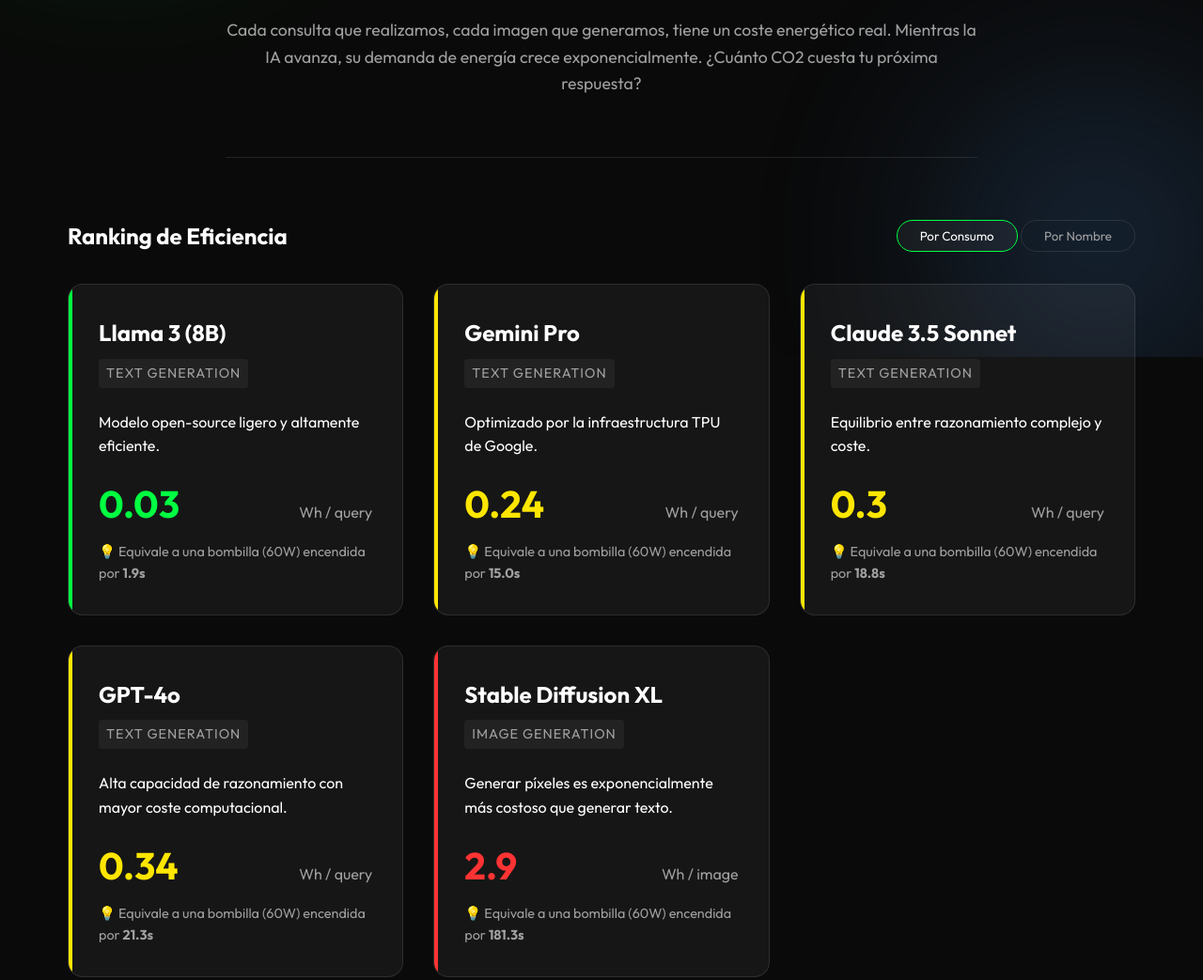
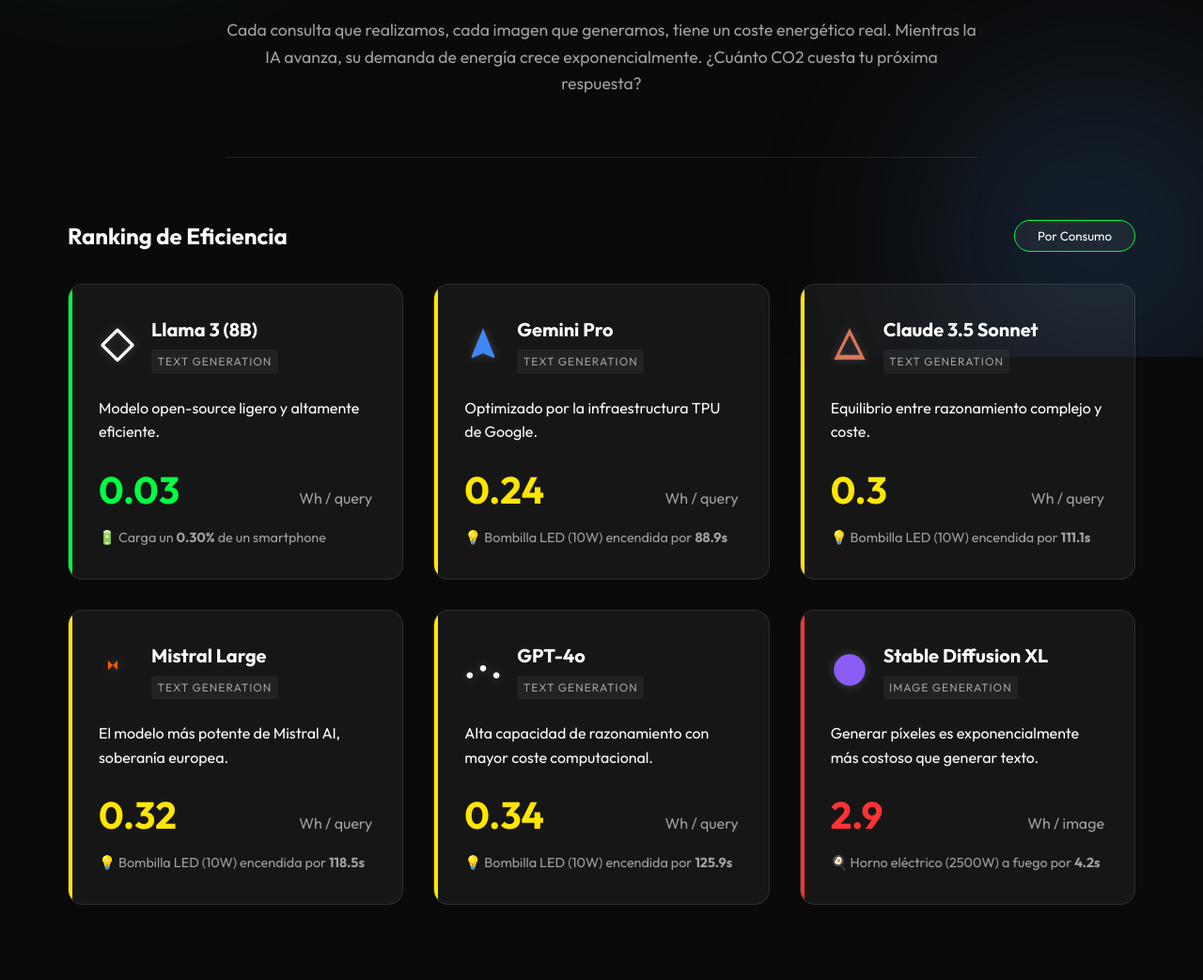
Before and after one commit to DaniRZ10/VibeCoding, a plain HTML site: page index.html in a window 1280 px wide. Shown: the part 420-1463 px from the top of the page at 94% size. Drawn offline with Linux system fonts and the light colour scheme.

Commit message:
Prompts para ajustar los cambios que destruyen lo creado

```diff
--- a/index.html
+++ b/index.html
@@ -1,5 +1,6 @@
 <!DOCTYPE html>
 <html lang="es">
+
 <head>
     <meta charset="UTF-8">
     <meta name="viewport" content="width=device-width, initial-scale=1.0">
@@ -9,6 +10,7 @@
     <link rel="preconnect" href="https://fonts.gstatic.com" crossorigin>
     <link href="https://fonts.googleapis.com/css2?family=Outfit:wght@300;400;700&display=swap" rel="stylesheet">
 </head>
+
 <body>
     <div class="background-globes">
         <div class="globe globe-1"></div>
@@ -18,7 +20,8 @@
     <header class="hero">
         <div class="container">
             <h1 class="fade-in">La Huella Invisible de la <span class="highlight">IA</span></h1>
-            <p class="subtitle fade-in delay-1">Comparativa de consumo energético de los modelos más potentes del mundo.</p>
+            <p class="subtitle fade-in delay-1">Comparativa de consumo energético de los modelos más potentes del mundo.
+            </p>
         </div>
     </header>
 
@@ -36,7 +39,6 @@
                 <h2>Ranking de Eficiencia</h2>
                 <div class="sort-buttons">
                     <button id="sortByEnergy" class="active">Por Consumo</button>
-                    <button id="sortByName">Por Nombre</button>
                 </div>
             </div>
 
@@ -47,7 +49,9 @@
 
         <section class="methodology fade-in delay-4">
             <h3>Notas Metodológicas</h3>
-            <p>Datos estimados basados en reportes técnicos y estudios recientes (2024-2025). Los valores representan el consumo promedio por query (texto) o por generación (imagen). Las cifras reales pueden variar según la carga del servidor y la complejidad del prompt.</p>
+            <p>Datos estimados basados en reportes técnicos y estudios recientes (2024-2025). Los valores representan el
+                consumo promedio por query (texto) o por generación (imagen). Las cifras reales pueden variar según la
+                carga del servidor y la complejidad del prompt.</p>
         </section>
     </main>
 
@@ -57,4 +61,5 @@
 
     <script src="script.js"></script>
 </body>
+
 </html>
--- a/script.js
+++ b/script.js
@@ -4,6 +4,7 @@
         type: "Text Generation",
         energy: 0.03, // Wh
         unit: "Wh / query",
+        logo: "images/logos/meta-llama.svg",
         desc: "Modelo open-source ligero y altamente eficiente."
     },
     {
@@ -11,6 +12,7 @@
         type: "Text Generation",
         energy: 0.24,
         unit: "Wh / query",
+        logo: "images/logos/google-gemini.svg",
         desc: "Optimizado por la infraestructura TPU de Google."
     },
     {
@@ -18,13 +20,23 @@
         type: "Text Generation",
         energy: 0.30,
         unit: "Wh / query",
+        logo: "images/logos/anthropic-claude.svg",
         desc: "Equilibrio entre razonamiento complejo y coste."
+    },
+    {
+        name: "Mistral Large",
+        type: "Text Generation",
+        energy: 0.32,
+        unit: "Wh / query",
+        logo: "images/logos/mistral-ai.svg",
+        desc: "El modelo más potente de Mistral AI, soberanía europea."
     },
     {
         name: "GPT-4o",
         type: "Text Generation",
         energy: 0.34,
         unit: "Wh / query",
+        logo: "images/logos/openai.svg",
         desc: "Alta capacidad de razonamiento con mayor coste computacional."
     },
     {
@@ -32,13 +44,13 @@
         type: "Image Generation",
         energy: 2.90,
         unit: "Wh / image",
+        logo: "images/logos/stability-ai.svg",
         desc: "Generar píxeles es exponencialmente más costoso que generar texto."
     }
 ];
 
 const container = document.getElementById('modelGrid');
 const btnEnergy = document.getElementById('sortByEnergy');
-const btnName = document.getElementById('sortByName');
 
 function getConsumptionClass(energy) {
     if (energy < 0.1) return 'low-consumption';
@@ -56,14 +68,34 @@
         card.className = `card ${consumptionClass} fade-in`;
         card.style.animationDelay = `${index * 0.1}s`;
 
-        // Calculate equivalence (Bulb seconds)
-        // 60W bulb consumes 60Wh in 1 hour -> 1Wh per minute -> 0.016 Wh per second.
-        // Energy / 0.016 = Seconds of 60W bulb
-        const bulbSeconds = (model.energy / 0.016).toFixed(1);
+        // Dynamic Comparison Logic
+        let comparisonHTML = '';
+        if (model.energy < 0.1) {
+            // Charging a smartphone (approx 10Wh for full charge)
+            const phonePercentage = (model.energy / 10 * 100).toFixed(2);
+            comparisonHTML = `🔋 Carga un <strong>${phonePercentage}%</strong> de un smartphone`;
+        } else if (model.energy < 0.5) {
+            // LED Bulb (10W) -> 0.0027 Wh per second
+            const ledSeconds = (model.energy / 0.0027).toFixed(1);
+            comparisonHTML = `💡 Bombilla LED (10W) encendida por <strong>${ledSeconds}s</strong>`;
+        } else if (model.energy < 1.0) {
+            // Laptop (45W) -> 0.0125 Wh per second
+            const laptopSeconds = (model.energy / 0.0125).toFixed(1);
+            comparisonHTML = `💻 Laptop (45W) funcionando por <strong>${laptopSeconds}s</strong>`;
+        } else {
+            // Oven (2500W) -> 0.694 Wh per second
+            const ovenSeconds = (model.energy / 0.694).toFixed(1);
+            comparisonHTML = `🍳 Horno eléctrico (2500W) a fuego por <strong>${ovenSeconds}s</strong>`;
+        }
 
         card.innerHTML = `
-            <div class="model-name">${model.name}</div>
-            <div class="model-type">${model.type}</div>
+            <div class="card-header">
+                <img src="${model.logo}" alt="${model.name} logo" class="model-logo">
+                <div>
+                    <div class="model-name">${model.name}</div>
+                    <div class="model-type">${model.type}</div>
+                </div>
+            </div>
             <p>${model.desc}</p>
 
             <div class="stat-row">
@@ -72,7 +104,7 @@
             </div>
 
             <div class="comparison">
-                💡 Equivale a una bombilla (60W) encendida por <strong>${bulbSeconds}s</strong>
+                ${comparisonHTML}
             </div>
         `;
 
@@ -80,17 +112,10 @@
     });
 }
 
-// Sorting Functions
 function sortByEnergy() {
     const sorted = [...models].sort((a, b) => a.energy - b.energy);
     renderModels(sorted);
     updateButtons(btnEnergy);
-}
-
-function sortByName() {
-    const sorted = [...models].sort((a, b) => a.name.localeCompare(b.name));
-    renderModels(sorted);
-    updateButtons(btnName);
 }
 
 function updateButtons(activeBtn) {
@@ -100,7 +125,6 @@
 
 // Event Listeners
 btnEnergy.addEventListener('click', sortByEnergy);
-btnName.addEventListener('click', sortByName);
 
 // Initial Render
 sortByEnergy();
--- a/styles.css
+++ b/styles.css
@@ -178,20 +178,33 @@
     /* Default, changes via JS */
 }
 
+.card-header {
+    display: flex;
+    align-items: center;
+    gap: 1rem;
+    margin-bottom: 1.5rem;
+}
+
+.model-logo {
+    width: 40px;
+    height: 40px;
+    object-fit: contain;
+    filter: drop-shadow(0 0 5px rgba(255, 255, 255, 0.2));
+}
+
 .model-name {
-    font-size: 1.5rem;
+    font-size: 1.25rem;
     font-weight: 700;
-    margin-bottom: 0.5rem;
+    margin-bottom: 0.25rem;
 }
 
 .model-type {
-    font-size: 0.9rem;
+    font-size: 0.75rem;
     text-transform: uppercase;
     letter-spacing: 1px;
     color: var(--text-secondary);
-    margin-bottom: 1.5rem;
     display: inline-block;
-    padding: 0.25rem 0.5rem;
+    padding: 0.2rem 0.4rem;
     background: rgba(255, 255, 255, 0.05);
     border-radius: 4px;
 }
```
Also changed, not shown: Images/logos/anthropic-claude.svg (added), Images/logos/google-gemini.svg (added), Images/logos/meta-llama.svg (added), Images/logos/mistral-ai.svg (added), Images/logos/openai.svg (added), Images/logos/stability-ai.svg (added).
